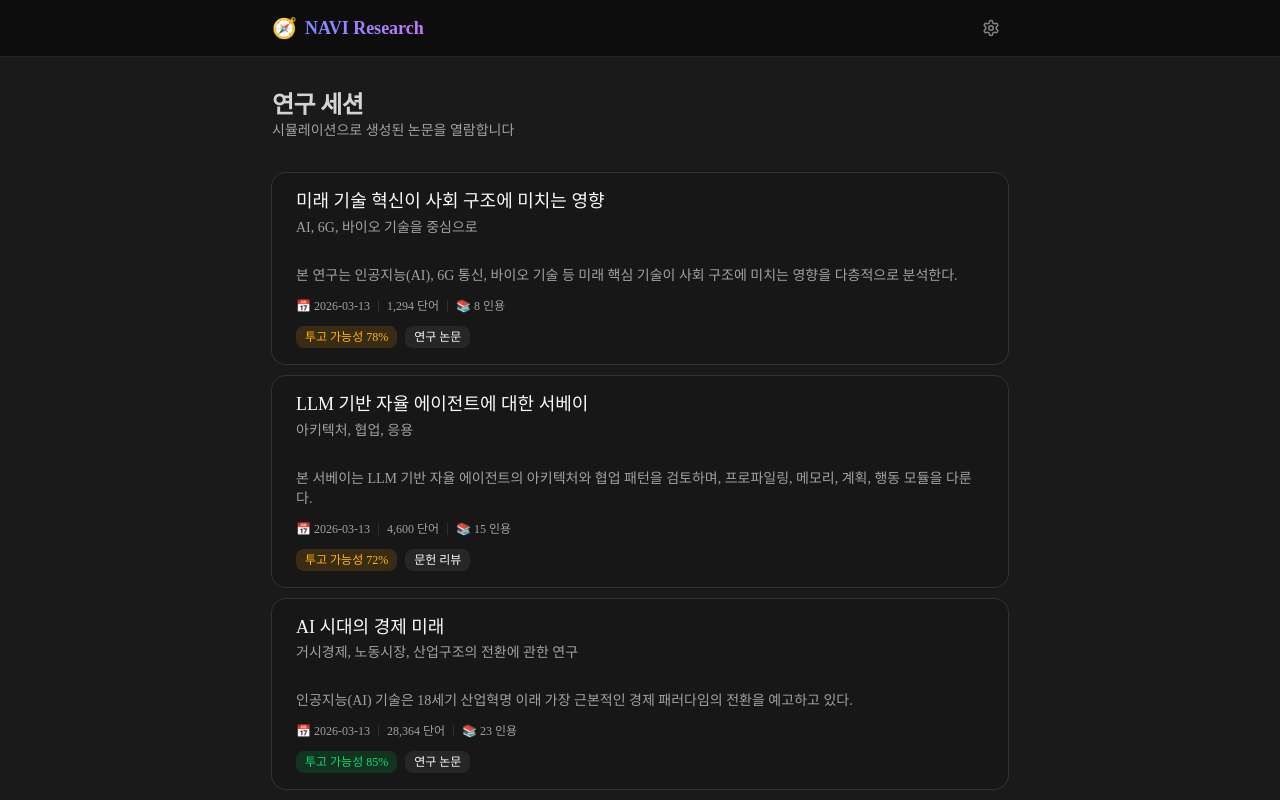
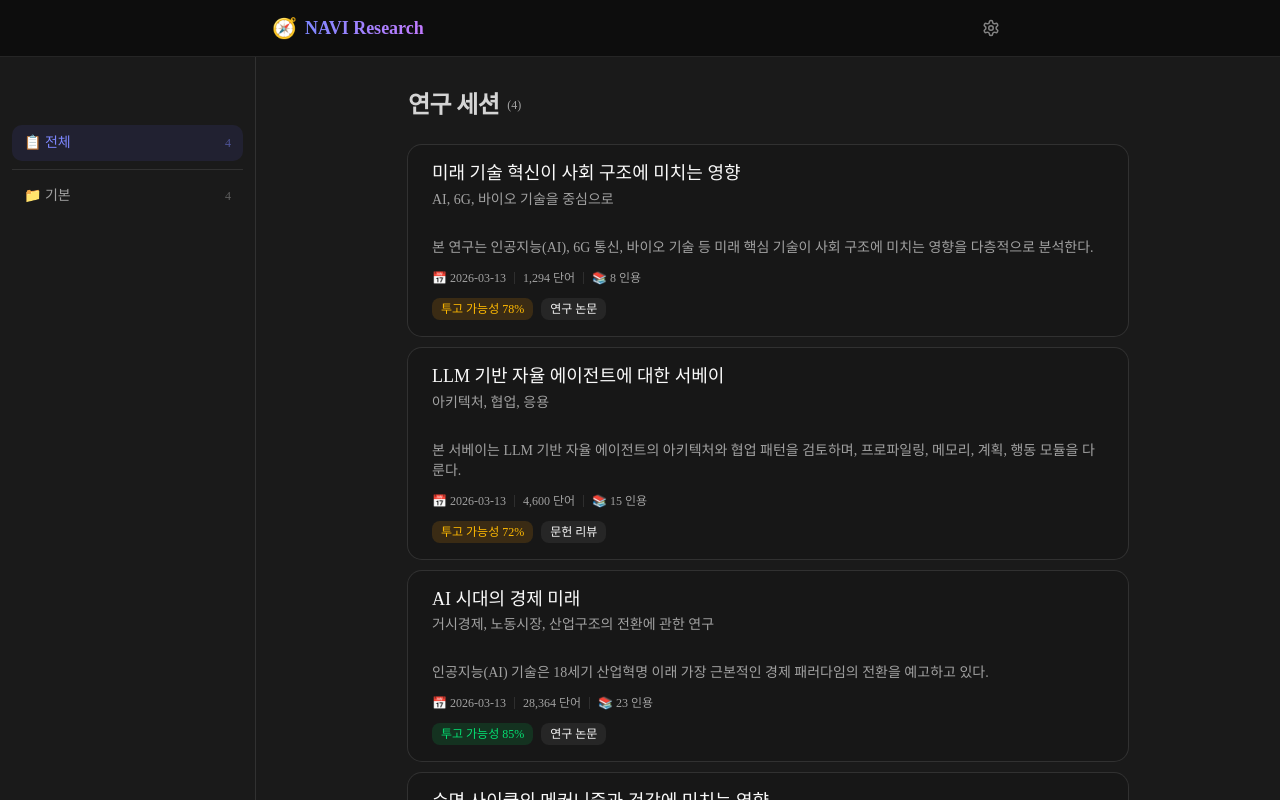
Before and after one commit to xsacdw/NAVI-Research, a Next.js app in the folder dashboard/: page / in a window 1280 px wide. Shown: the top 800 px of the page. Built offline with nearby package versions, Linux system fonts and the light colour scheme.

Commit message:
feat: 좌측 사이드바 폴더 관리 — 생성/이름변경/삭제/이동/전체선택/내보내기

```diff
--- a/dashboard/app/page.tsx
+++ b/dashboard/app/page.tsx
@@ -9,7 +9,7 @@ import { Header } from "@/components/header";
 import { useLocale } from "@/components/locale-provider";
 import { useAdmin } from "@/components/admin-provider";
 import { translateType } from "@/lib/i18n";
-import { sessions, groups } from "@/lib/data";
+import { sessions as rawSessions, groups as rawGroups, type Session, type SessionGroup } from "@/lib/data";
 import {
   loadSettings,
   applyViewMode,
@@ -18,112 +18,286 @@ import {
   type ReadingSettings,
 } from "@/components/read-settings";
 
-const HIDDEN_KEY = "navi-hidden-sessions";
-
 export default function Home() {
   const { locale, t } = useLocale();
   const isAdmin = useAdmin();
 
   const [readSettings, setReadSettings] = useState<ReadingSettings>(DEFAULT_SETTINGS);
-  const [hiddenIds, setHiddenIds] = useState<Set<string>>(new Set());
-  const [collapsed, setCollapsed] = useState<Set<string>>(new Set());
+  const [sidebarOpen, setSidebarOpen] = useState(true);
+
+  // Mutable copies for admin editing
+  const [groups, setGroups] = useState<SessionGroup[]>(rawGroups);
+  const [sessionList, setSessionList] = useState<Session[]>(rawSessions);
+  const [activeGroupId, setActiveGroupId] = useState<string>("all");
+  const [selectedIds, setSelectedIds] = useState<Set<string>>(new Set());
+
+  // Dialogs
+  const [editingGroupId, setEditingGroupId] = useState<string | null>(null);
+  const [editingName, setEditingName] = useState("");
+  const [showCreateGroup, setShowCreateGroup] = useState(false);
+  const [newGroupName, setNewGroupName] = useState("");
+  const [showMoveDialog, setShowMoveDialog] = useState(false);
 
   useEffect(() => {
     const s = loadSettings();
     setReadSettings(s);
     applyViewMode(s.viewMode);
-    try {
-      const raw = localStorage.getItem(HIDDEN_KEY);
-      if (raw) setHiddenIds(new Set(JSON.parse(raw)));
-    } catch {}
   }, []);
 
-  const toggleCollapse = (id: string) => {
-    setCollapsed((prev) => {
+  // --- Group CRUD ---
+  const createGroup = () => {
+    if (!newGroupName.trim()) return;
+    const id = newGroupName.trim().toLowerCase().replace(/[^a-z0-9가-힣]/g, "-").slice(0, 30) + "-" + Date.now().toString(36);
+    setGroups([...groups, { id, name: newGroupName.trim() }]);
+    setNewGroupName("");
+    setShowCreateGroup(false);
+  };
+
+  const renameGroup = (groupId: string) => {
+    if (!editingName.trim()) return;
+    setGroups(groups.map(g => g.id === groupId ? { ...g, name: editingName.trim() } : g));
+    setEditingGroupId(null);
+    setEditingName("");
+  };
+
+  const deleteGroup = (groupId: string) => {
+    if (groupId === "default") return;
+    setGroups(groups.filter(g => g.id !== groupId));
+    setSessionList(sessionList.map(s => s.group === groupId ? { ...s, group: "default" } : s));
+    if (activeGroupId === groupId) setActiveGroupId("all");
+  };
+
+  const moveSessionsToGroup = (targetGroupId: string) => {
+    setSessionList(sessionList.map(s => selectedIds.has(s.id) ? { ...s, group: targetGroupId } : s));
+    setSelectedIds(new Set());
+    setShowMoveDialog(false);
+  };
+
+  const toggleSelect = (id: string) => {
+    setSelectedIds(prev => {
       const next = new Set(prev);
       next.has(id) ? next.delete(id) : next.add(id);
       return next;
     });
   };
 
-  const toggleHide = (id: string, e: React.MouseEvent) => {
-    e.preventDefault();
-    e.stopPropagation();
-    setHiddenIds((prev) => {
-      const next = new Set(prev);
-      next.has(id) ? next.delete(id) : next.add(id);
-      localStorage.setItem(HIDDEN_KEY, JSON.stringify([...next]));
-      return next;
-    });
+  const selectAllInView = () => {
+    const visible = getVisibleSessions();
+    const allSelected = visible.every(s => selectedIds.has(s.id));
+    if (allSelected) {
+      setSelectedIds(new Set());
+    } else {
+      setSelectedIds(new Set(visible.map(s => s.id)));
+    }
   };
 
-  const restoreAll = () => {
-    setHiddenIds(new Set());
-    localStorage.removeItem(HIDDEN_KEY);
+  // --- Export modified data ---
+  const exportJson = () => {
+    const data = { groups, sessions: sessionList };
+    const blob = new Blob([JSON.stringify(data, null, 2)], { type: "application/json" });
+    const url = URL.createObjectURL(blob);
+    const a = document.createElement("a");
+    a.href = url;
+    a.download = "sessions.json";
+    a.click();
+    URL.revokeObjectURL(url);
   };
 
-  const getGroupSessions = (groupId: string) =>
-    sessions.filter((s) => {
-      if (!isAdmin && hiddenIds.has(s.id)) return false;
-      return (s.group || "default") === groupId;
-    });
+  // --- Filter ---
+  const getVisibleSessions = () => {
+    if (activeGroupId === "all") return sessionList;
+    return sessionList.filter(s => (s.group || "default") === activeGroupId);
+  };
+
+  const visibleSessions = getVisibleSessions();
 
   return (
     <div className={`min-h-screen transition-colors ${getViewModeClasses(readSettings.viewMode)}`}>
       <Header showSettings settings={readSettings} onSettingsChange={setReadSettings} />
 
-      <main className="mx-auto max-w-3xl px-4 py-6 sm:py-8">
-        {/* Title */}
-        <div className="mb-6 sm:mb-8 flex items-center justify-between">
-          <div>
+      <div className="flex">
+        {/* Left Sidebar */}
+        <aside className={`${sidebarOpen ? "w-56 sm:w-64" : "w-0"} shrink-0 border-r transition-all overflow-hidden`}>
+          <div className="sticky top-14 h-[calc(100vh-3.5rem)] overflow-y-auto p-3 space-y-1">
+            {/* All */}
+            <button
+              onClick={() => setActiveGroupId("all")}
+              className={`flex items-center gap-2 w-full rounded-lg px-3 py-2 text-sm transition-colors ${
+                activeGroupId === "all" ? "bg-indigo-500/10 text-indigo-400 font-medium" : "text-muted-foreground hover:bg-accent"
+              }`}
+            >
+              📋 전체 <span className="ml-auto text-xs opacity-50">{sessionList.length}</span>
+            </button>
+
+            <div className="h-px bg-border my-2" />
+
+            {/* Folders */}
+            {groups.map((group) => {
+              const count = sessionList.filter(s => (s.group || "default") === group.id).length;
+              const isEditing = editingGroupId === group.id;
+              return (
+                <div key={group.id} className="group/folder relative">
+                  {isEditing ? (
+                    <form
+                      onSubmit={(e) => { e.preventDefault(); renameGroup(group.id); }}
+                      className="flex items-center gap-1 px-1"
+                    >
+                      <input
+                        autoFocus
+                        value={editingName}
+                        onChange={(e) => setEditingName(e.target.value)}
+                        onBlur={() => setEditingGroupId(null)}
+                        className="flex-1 rounded border bg-transparent px-2 py-1.5 text-sm outline-none focus:ring-1 focus:ring-indigo-500"
+                      />
+                    </form>
+                  ) : (
+                    <button
+                      onClick={() => setActiveGroupId(group.id)}
+                      className={`flex items-center gap-2 w-full rounded-lg px-3 py-2 text-sm transition-colors ${
+                        activeGroupId === group.id ? "bg-indigo-500/10 text-indigo-400 font-medium" : "text-muted-foreground hover:bg-accent"
+                      }`}
+                    >
+                      📁 {group.name}
+                      <span className="ml-auto text-xs opacity-50">{count}</span>
+                    </button>
+                  )}
+                  {/* Folder actions */}
+                  {isAdmin && group.id !== "default" && !isEditing && (
+                    <div className="absolute right-1 top-1/2 -translate-y-1/2 hidden group-hover/folder:flex items-center gap-0.5">
+                      <button
+                        onClick={() => { setEditingGroupId(group.id); setEditingName(group.name); }}
+                        className="p-1 rounded text-[10px] opacity-50 hover:opacity-100 hover:bg-accent"
+                        title="이름 변경"
+                      >✏️</button>
+                      <button
+                        onClick={() => deleteGroup(group.id)}
+                        className="p-1 rounded text-[10px] opacity-50 hover:opacity-100 hover:bg-red-500/10"
+                        title="삭제"
+                      >🗑️</button>
+                    </div>
+                  )}
+                </div>
+              );
+            })}
+
+            {/* Create folder */}
+            {isAdmin && (
+              <>
+                {showCreateGroup ? (
+                  <form
+                    onSubmit={(e) => { e.preventDefault(); createGroup(); }}
+                    className="flex items-center gap-1 px-1 mt-2"
+                  >
+                    <input
+                      autoFocus
+                      value={newGroupName}
+                      onChange={(e) => setNewGroupName(e.target.value)}
+                      onBlur={() => { if (!newGroupName.trim()) setShowCreateGroup(false); }}
+                      placeholder="폴더 이름"
+                      className="flex-1 rounded border bg-transparent px-2 py-1.5 text-sm outline-none focus:ring-1 focus:ring-indigo-500"
+                    />
+                  </form>
+                ) : (
+                  <button
+                    onClick={() => setShowCreateGroup(true)}
+                    className="flex items-center gap-2 w-full rounded-lg px-3 py-2 text-sm text-muted-foreground hover:bg-accent transition-colors mt-1"
+                  >
+                    <span className="text-base">+</span> 새 폴더
+                  </button>
+                )}
+              </>
+            )}
+
+            {/* Export */}
+            {isAdmin && (
+              <div className="pt-4 border-t mt-4">
+                <button
+                  onClick={exportJson}
+                  className="flex items-center gap-2 w-full rounded-lg px-3 py-2 text-sm text-muted-foreground hover:bg-accent transition-colors"
+                >
+                  💾 sessions.json 내보내기
+                </button>
+              </div>
+            )}
+          </div>
+        </aside>
+
+        {/* Main Content */}
+        <main className="flex-1 min-w-0 px-4 sm:px-6 py-6 sm:py-8 max-w-3xl mx-auto">
+          {/* Title bar */}
+          <div className="mb-6 flex items-center justify-between gap-4">
             <div className="flex items-center gap-2">
-              <h1 className="text-xl sm:text-2xl font-bold tracking-tight">{t.pageTitle}</h1>
+              {/* Mobile sidebar toggle */}
+              <button
+                onClick={() => setSidebarOpen(!sidebarOpen)}
+                className="p-1.5 rounded-lg border text-muted-foreground hover:text-foreground transition-colors sm:hidden"
+              >
+                <svg width="16" height="16" viewBox="0 0 24 24" fill="none" stroke="currentColor" strokeWidth="2">
+                  <line x1="3" y1="6" x2="21" y2="6"/><line x1="3" y1="12" x2="21" y2="12"/><line x1="3" y1="18" x2="21" y2="18"/>
+                </svg>
+              </button>
+              <h1 className="text-xl sm:text-2xl font-bold tracking-tight">
+                {activeGroupId === "all" ? t.pageTitle : groups.find(g => g.id === activeGroupId)?.name || t.pageTitle}
+              </h1>
               {isAdmin && (
                 <span className="px-2 py-0.5 rounded text-[10px] font-bold uppercase tracking-wider bg-red-500/15 text-red-400 border border-red-500/20">
                   Admin
                 </span>
               )}
+              <span className="text-xs text-muted-foreground">({visibleSessions.length})</span>
             </div>
-            <p className="text-xs sm:text-sm text-muted-foreground">{t.pageDesc}</p>
+
+            {/* Admin bulk actions */}
+            {isAdmin && (
+              <div className="flex items-center gap-2">
+                {selectedIds.size > 0 && (
+                  <>
+                    <span className="text-xs text-muted-foreground">{selectedIds.size}개 선택</span>
+                    <button
+                      onClick={() => setShowMoveDialog(true)}
+                      className="text-xs border rounded-lg px-2.5 py-1 text-indigo-400 border-indigo-500/30 hover:bg-indigo-500/10 transition-colors"
+                    >
+                      이동
+                    </button>
+                    <button
+                      onClick={() => setSelectedIds(new Set())}
+                      className="text-xs border rounded-lg px-2.5 py-1 text-muted-foreground hover:bg-accent transition-colors"
+                    >
+                      취소
+                    </button>
+                  </>
+                )}
+                <button
+                  onClick={selectAllInView}
+                  className="text-xs border rounded-lg px-2.5 py-1 text-muted-foreground hover:bg-accent transition-colors"
+                >
+                  {visibleSessions.every(s => selectedIds.has(s.id)) && visibleSessions.length > 0 ? "전체 해제" : "전체 선택"}
+                </button>
               </div>
-          {isAdmin && hiddenIds.size > 0 && (
-            <button onClick={restoreAll} className="text-xs text-muted-foreground hover:text-foreground border rounded-lg px-3 py-1.5 transition-colors">
-              숨김 {hiddenIds.size}개 복원
-            </button>
             )}
           </div>
 
-        {/* Groups */}
-        <div className="space-y-4">
-          {groups.map((group) => {
-            const items = getGroupSessions(group.id);
-            if (items.length === 0) return null;
-            const isCollapsed = collapsed.has(group.id);
-
+          {/* Session cards */}
+          <div className="space-y-3">
+            {visibleSessions.map((s) => {
+              const loc = s[locale];
+              const isSelected = selectedIds.has(s.id);
               return (
-              <div key={group.id}>
-                {groups.length > 1 && (
+                <div key={s.id} className={`relative flex items-start gap-2 ${isSelected ? "ring-1 ring-indigo-500/30 rounded-lg" : ""}`}>
+                  {isAdmin && (
                     <button
-                    onClick={() => toggleCollapse(group.id)}
-                    className="flex items-center gap-2 mb-2 text-sm font-medium text-muted-foreground hover:text-foreground transition-colors"
+                      onClick={() => toggleSelect(s.id)}
+                      className={`mt-5 w-4 h-4 rounded border flex-shrink-0 flex items-center justify-center text-[10px] transition-colors ${
+                        isSelected ? "bg-indigo-600 border-indigo-600 text-white" : "border-muted-foreground/30 hover:border-indigo-500"
+                      }`}
                     >
-                    <span className={`transition-transform text-xs ${isCollapsed ? "" : "rotate-90"}`}>▶</span>
-                    📁 {group.name}
-                    <span className="text-xs opacity-50">({items.length})</span>
+                      {isSelected ? "✓" : ""}
                     </button>
                   )}
-
-                {!isCollapsed && (
-                  <div className="space-y-3">
-                    {items.map((s) => {
-                      const loc = s[locale];
-                      const isHidden = hiddenIds.has(s.id);
-                      return (
-                        <div key={s.id} className={`relative ${isHidden ? "opacity-40" : ""}`}>
-                          <Link href={`${isAdmin ? "/admin" : ""}/read/${s.id}`} className="block">
+                  <Link href={`${isAdmin ? "/admin" : ""}/read/${s.id}`} className="block flex-1 min-w-0">
                     <Card className="group cursor-pointer transition-all hover:border-indigo-500/50 hover:shadow-lg hover:shadow-indigo-500/5">
                       <CardHeader className="pb-2 sm:pb-3 px-4 sm:px-6">
-                                <CardTitle className={`text-base sm:text-lg leading-snug group-hover:text-indigo-400 transition-colors ${isHidden ? "line-through" : ""}`}>
+                        <CardTitle className="text-base sm:text-lg leading-snug group-hover:text-indigo-400 transition-colors">
                           {loc.title}
                         </CardTitle>
                         {loc.subtitle && <p className="text-xs sm:text-sm text-muted-foreground">{loc.subtitle}</p>}
@@ -142,34 +316,50 @@ export default function Home() {
                             {t.ptcs} {s.ptcs}%
                           </Badge>
                           <Badge variant="secondary">{translateType(s.type, t)}</Badge>
-                                  {isAdmin && <span className="ml-auto text-[10px] font-mono opacity-30 hidden sm:inline">{s.id}</span>}
+                          {isAdmin && (
+                            <span className="ml-auto text-[10px] font-mono opacity-30 hidden sm:inline">
+                              {groups.find(g => g.id === (s.group || "default"))?.name || "기본"}
+                            </span>
+                          )}
                         </div>
                       </CardContent>
                     </Card>
                   </Link>
-                          {isAdmin && (
-                            <button
-                              onClick={(e) => toggleHide(s.id, e)}
-                              className={`absolute top-2 right-2 sm:top-3 sm:right-3 z-10 p-1 sm:p-1.5 rounded-lg border text-xs transition-all ${
-                                isHidden
-                                  ? "bg-green-500/10 text-green-400 border-green-500/30"
-                                  : "bg-red-500/10 text-red-400 border-red-500/30"
-                              }`}
-                              title={isHidden ? "표시" : "숨기기"}
-                            >
-                              {isHidden ? "👁️" : "🙈"}
-                            </button>
-                          )}
                 </div>
               );
             })}
+            {visibleSessions.length === 0 && (
+              <p className="text-sm text-muted-foreground italic py-8 text-center">비어 있음</p>
+            )}
+          </div>
+        </main>
+      </div>
+
+      {/* Move dialog */}
+      {showMoveDialog && (
+        <div className="fixed inset-0 z-50 flex items-center justify-center bg-black/50" onClick={() => setShowMoveDialog(false)}>
+          <div className="w-72 rounded-xl border bg-card p-4 shadow-2xl" onClick={e => e.stopPropagation()}>
+            <h3 className="text-sm font-semibold mb-3">{selectedIds.size}개 세션 이동</h3>
+            <div className="space-y-1 max-h-60 overflow-y-auto">
+              {groups.map(g => (
+                <button
+                  key={g.id}
+                  onClick={() => moveSessionsToGroup(g.id)}
+                  className="flex items-center gap-2 w-full rounded-lg px-3 py-2 text-sm hover:bg-accent transition-colors"
+                >
+                  📁 {g.name}
+                </button>
+              ))}
+            </div>
+            <button
+              onClick={() => setShowMoveDialog(false)}
+              className="mt-3 w-full text-xs text-muted-foreground border rounded-lg py-1.5 hover:bg-accent transition-colors"
+            >
+              취소
+            </button>
+          </div>
         </div>
       )}
     </div>
   );
-          })}
-        </div>
-      </main>
-    </div>
-  );
 }
```
Lines whose indentation alone changed are shown as unchanged.
